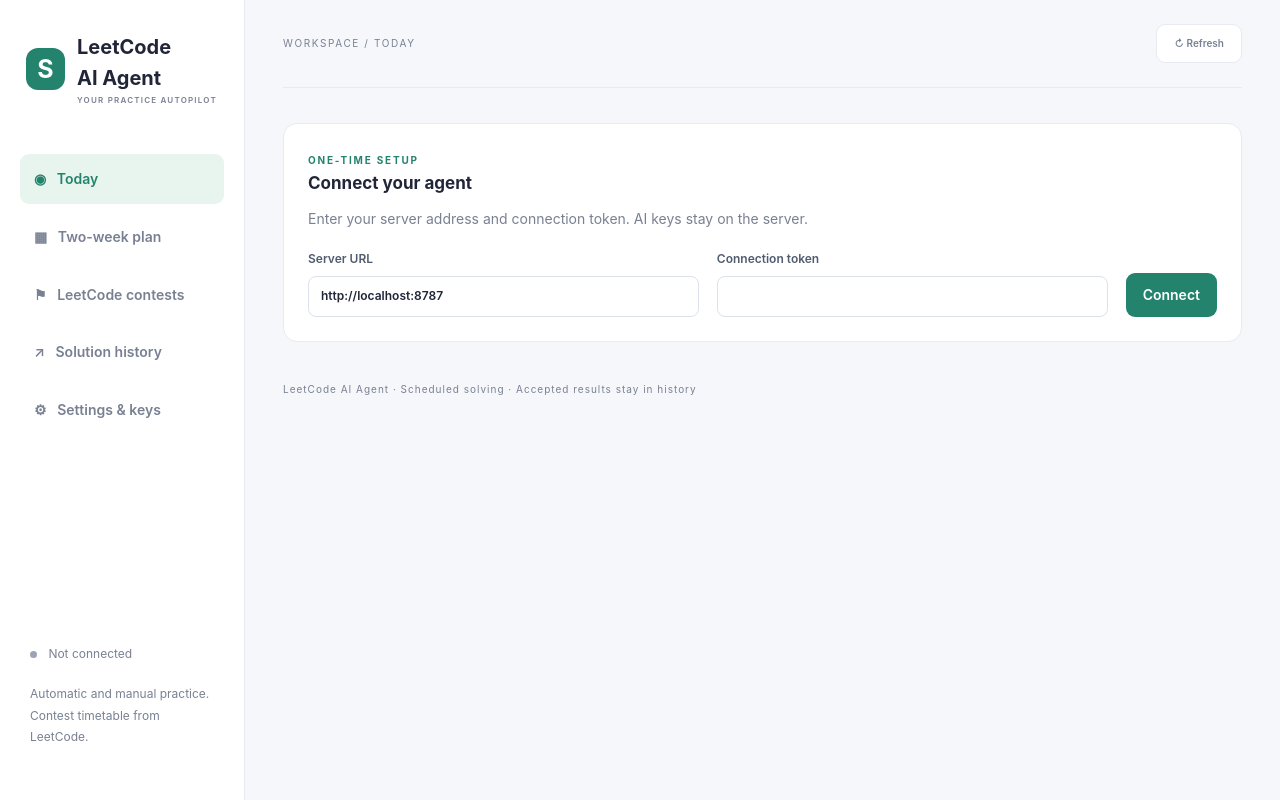
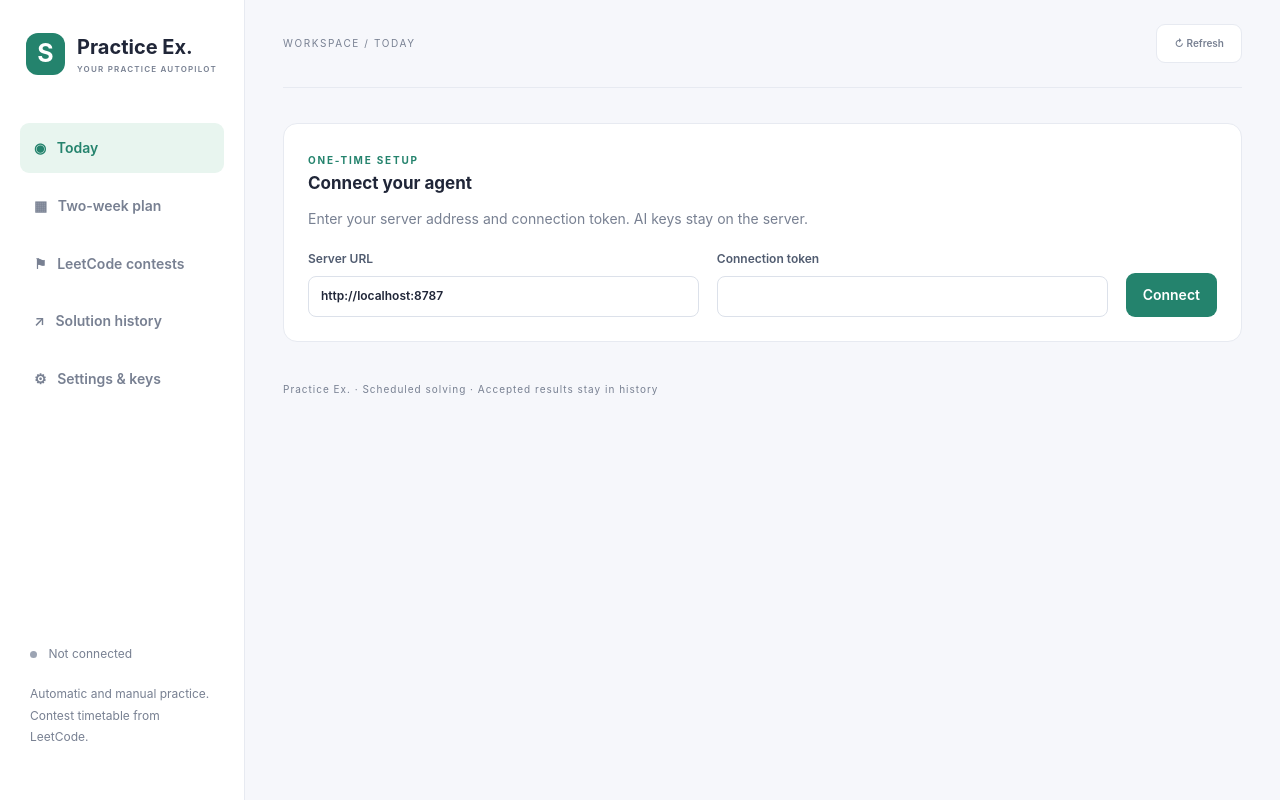
Before and after one commit to kvianAR/Code_Solver-ai-agent, a browser extension: page extension/dashboard.html in a window 1280 px wide. Drawn offline with Linux system fonts and the light colour scheme.

Commit message:
Rename extension to Practice Ex.

```diff
--- a/extension/app.js
+++ b/extension/app.js
@@ -36,7 +36,7 @@
   $('#start-time').textContent=c.dailyStartTime;$('#timezone-label').textContent=c.timezone;$('#token-count').textContent=(usage?.tokens||0).toLocaleString();$('#token-budget').textContent=`${c.dailyTokenBudget.toLocaleString()} daily budget · ${usage?.calls||0} calls`;$('#auto-label').textContent=c.autoMode?'Auto Mode ON':'Auto Mode paused';$('#run-now').textContent=c.leetcode?.enabled?`▶ Prepare ${getManualCount()} now`:"▶ Run today's session";$('#run-now').disabled=c.leetcode?.enabled?(!extension||!!activeRunId):(!c.autoMode||job?.status==='running');$('#stop-solving').hidden=!c.leetcode?.enabled;$('#stop-solving').disabled=!activeRunId||stopping;$('#stop-solving').textContent=stopping?'Stopping…':'■ Stop';
   const active=Object.values(leetcodeRuns).find(r=>(r.id||r.date)===activeRunId);
   $('#live-session-status').textContent=stopping?'Stopping draft preparation':activeRunId?`${active?.mode==='manual'?'Manual':'Automatic'} draft preparation running`:leetcodeAccount?`Ready for ${leetcodeAccount}`:'Sign in to LeetCode in this Brave profile';
-  $('#live-session-help').textContent=c.leetcode?.enabled&&!extension?'Open the LeetCode AI Agent extension in Brave to run account submissions.':`Automatic: ${c.dailyStartTime} every day. Solutions are generated, syntax-checked, submitted to LeetCode, and retried until accepted or the attempt limit is reached.`;
+  $('#live-session-help').textContent=c.leetcode?.enabled&&!extension?'Open the Practice Ex. extension in Brave to run account submissions.':`Automatic: ${c.dailyStartTime} every day. Solutions are generated, syntax-checked, submitted to LeetCode, and retried until accepted or the attempt limit is reached.`;
   $('#daily-diagnosis').textContent=extension&&c.leetcode?.enabled?(dailyDiagnostic?.message||'Waiting for the next scheduler check.'):'Browser schedule diagnostics appear in the extension dashboard.';
   $('#next-retry').textContent=dailyDiagnostic?.nextRetryAt?`Next retry: ${esc(formatDate(dailyDiagnostic.nextRetryAt,{hour:'2-digit',minute:'2-digit'}))} · ${c.timezone}`:'';
   $('#retry-daily').hidden=!extension||!c.leetcode?.enabled||!leetcodeAccount||!['blocked','failed','stopped','interrupted'].includes(liveRun?.status);
--- a/extension/dashboard.html
+++ b/extension/dashboard.html
@@ -3,14 +3,14 @@
 <head>
 <meta charset="UTF-8">
 <meta name="viewport" content="width=device-width,initial-scale=1">
-<title>LeetCode AI Agent</title>
+<title>Practice Ex.</title>
 <link rel="stylesheet" href="style.css">
 </head>
 <body>
 <aside>
 <a class="brand" href="#today">
 <span class="logo">S</span>
-<span>LeetCode<br>AI Agent<small>YOUR PRACTICE AUTOPILOT</small>
+<span>Practice Ex.<small>YOUR PRACTICE AUTOPILOT</small>
 </span>
 </a>
 <nav>
@@ -241,7 +241,7 @@
 <button id="disconnect" class="quiet">Disconnect this browser</button>
 </section>
 </div>
-<footer>LeetCode AI Agent · Scheduled solving · Accepted results stay in history</footer>
+<footer>Practice Ex. · Scheduled solving · Accepted results stay in history</footer>
 </main>
 <script src="app.js">
 </script>
```
Also changed, not shown: extension/popup.html (+2 -2 lines), extension/manifest.json.
